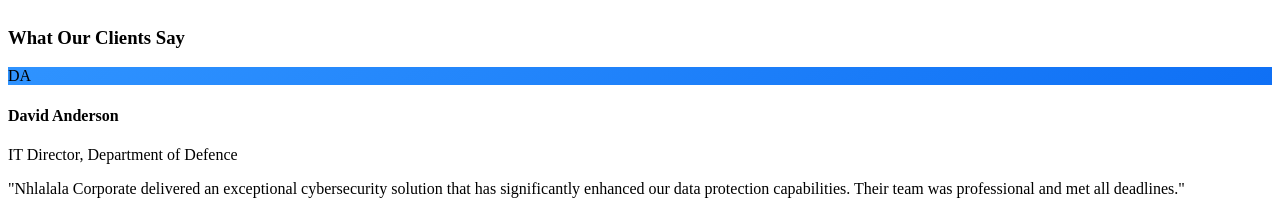
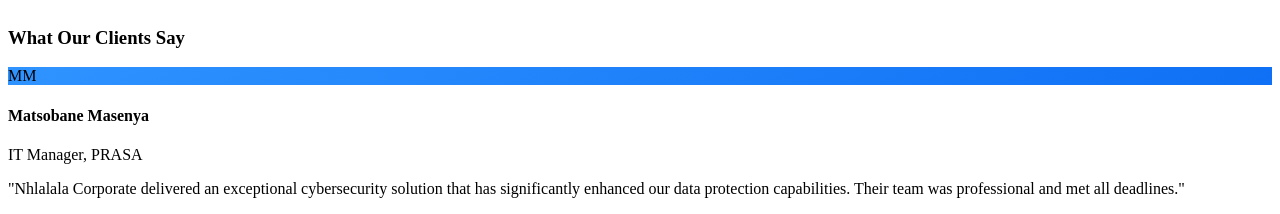
Before and after one commit to nhlalala-corporate/nhlalalacorpwebsite, a Nuxt app: page /clients in a window 1280 px wide. Shown: the part 519-733 px from the top of the page. Built offline with nearby package versions, Linux system fonts and the light colour scheme.

Commit message:
Update clients.vue

```diff
--- a/app/pages/clients.vue
+++ b/app/pages/clients.vue
@@ -23,10 +23,10 @@
           <div class="grid grid-cols-1 md:grid-cols-2 gap-8">
             <div class="bg-white dark:bg-dark-800 p-8 rounded-xl shadow-sm transition-all duration-300 hover:shadow-md">
               <div class="flex items-center mb-6">
-                <div class="w-12 h-12 gradient-bg rounded-full flex items-center justify-center text-white font-bold mr-4">DA</div>
+                <div class="w-12 h-12 gradient-bg rounded-full flex items-center justify-center text-white font-bold mr-4">MM</div>
                 <div>
-                  <h4 class="font-bold text-gray-800 dark:text-white">David Anderson</h4>
-                  <p class="text-gray-600 dark:text-gray-400 text-sm">IT Director, Department of Defence</p>
+                  <h4 class="font-bold text-gray-800 dark:text-white">Matsobane Masenya</h4>
+                  <p class="text-gray-600 dark:text-gray-400 text-sm">IT Manager, PRASA</p>
                 </div>
               </div>
               <p class="text-gray-600 dark:text-gray-400 italic">
```
